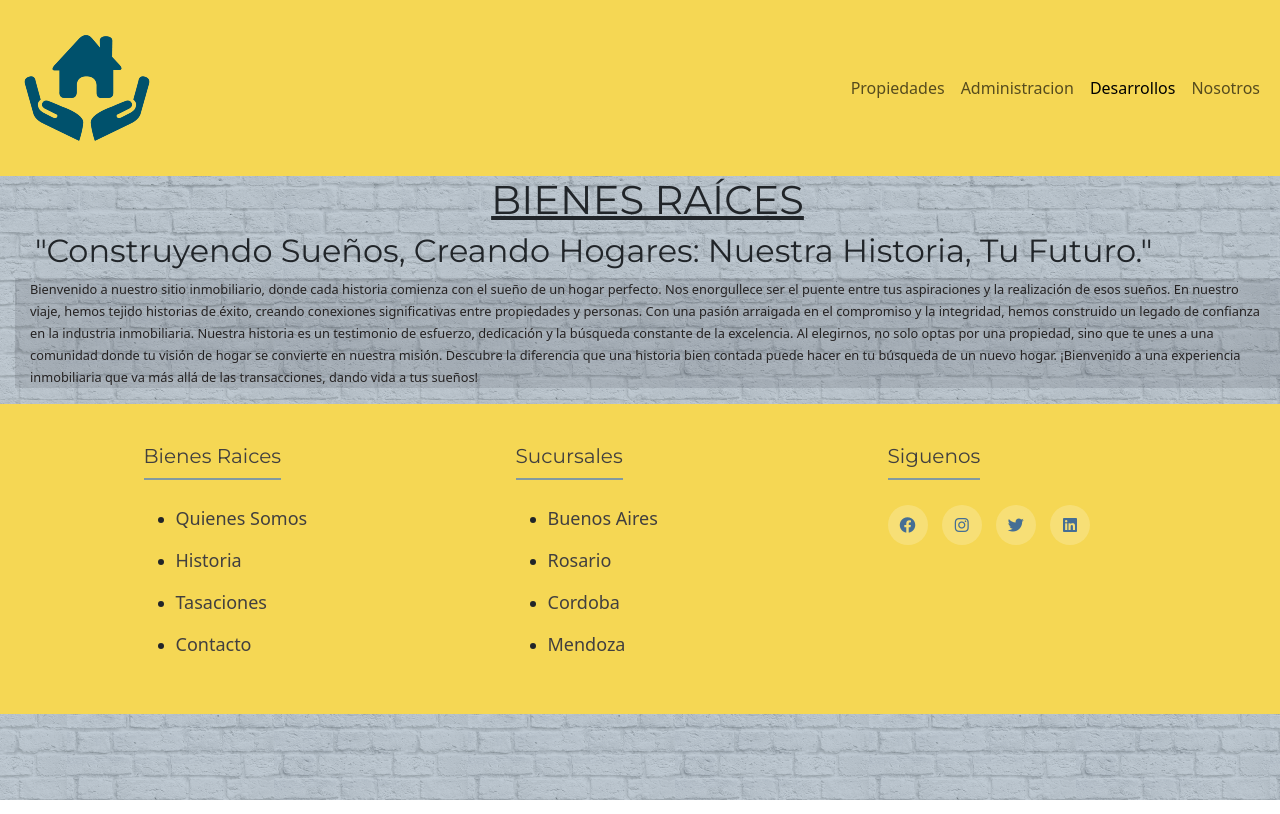
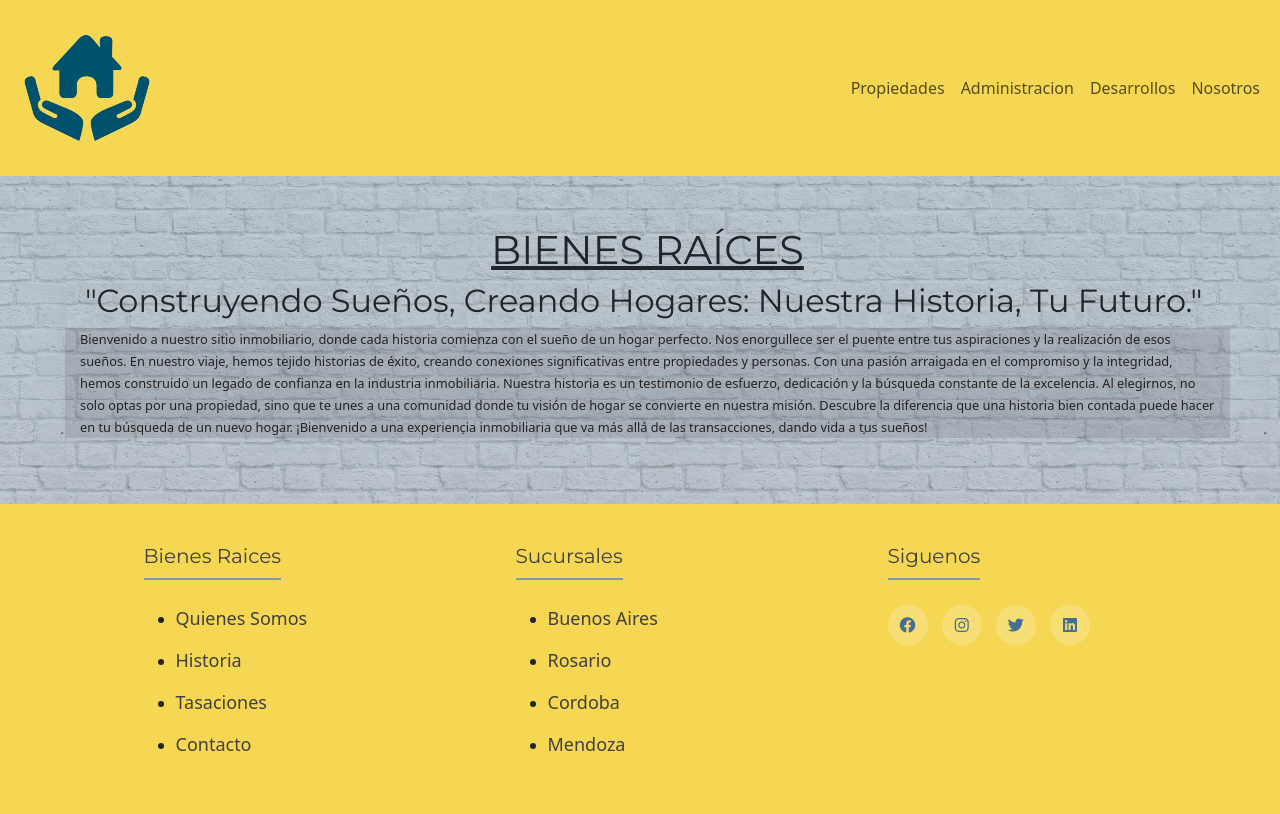
Before and after one commit to NahuelMonzon/bienes-raices, a website: page index.html in a window 1280 px wide. Drawn offline with nearby package versions, Linux system fonts and the light colour scheme.

Commit message:
arreglo active

```diff
--- a/index.html
+++ b/index.html
@@ -33,7 +33,7 @@
                             <a class="nav-link" href="./pages/administracion.html">Administracion</a>
                         </li>
                         <li class="nav-item">
-                            <a class="nav-link active" href="./pages/desarrollos.html">Desarrollos</a>
+                            <a class="nav-link" href="./pages/desarrollos.html">Desarrollos</a>
                         </li>
                         <li class="nav-item">
                             <a class="nav-link" href="./pages/nosotros.html">Nosotros</a>
--- a/scss/_base.scss
+++ b/scss/_base.scss
@@ -28,7 +28,6 @@ $backgroundimg: fondo-br;
 body{
     background-image: linear-gradient(rgba(131, 152, 170, 0.5),rgba(132, 150, 165, 0.5)),
     url(../assets/pared.png);
-    // opacity: 1.4;
 }
 
 todo lo general
@@ -40,7 +39,7 @@ todo lo general
 }
 main{
     margin-left: 15px;
-
+    padding: 50px;
     background-repeat: repeat;
     height: 100%;
     img{
--- a/scss/_desarrollos.scss
+++ b/scss/_desarrollos.scss
@@ -3,6 +3,7 @@
     grid-template-columns: repeat(3,1fr);
     grid-gap: 20px;
   }
+
 @media(max-width: 768px) {
     .grid-item .imagen-conteiner {
         grid-column: 1/-1;
```
Also changed, not shown: css/main.css.
